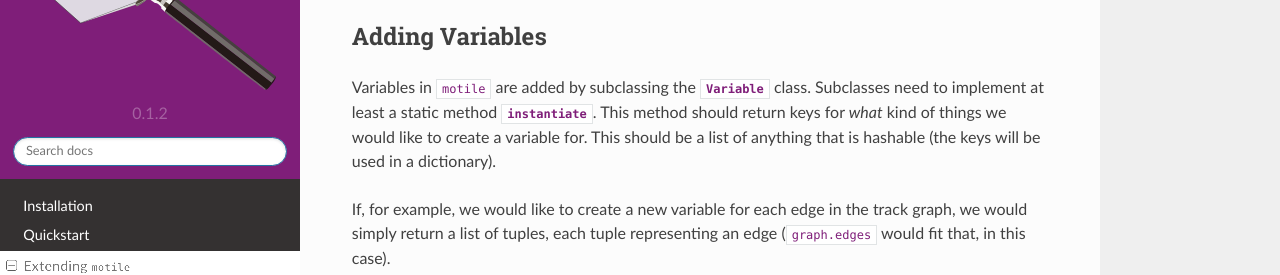
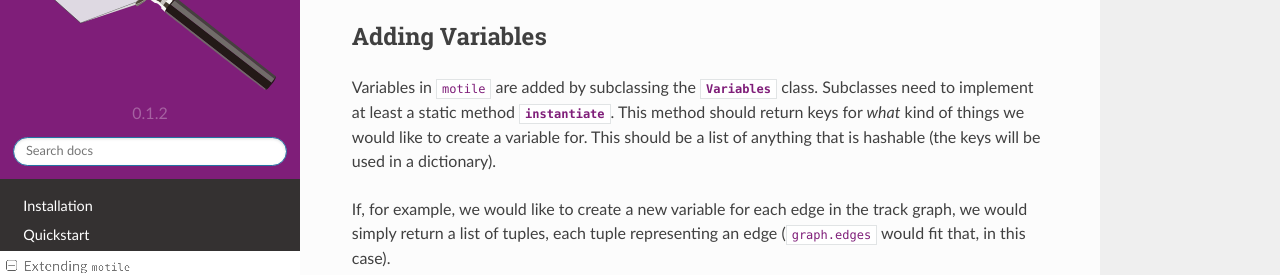
Before and after one commit to funkelab/motile, a Sphinx documentation site: the page built from docs/source/extending.rst, in a window 1280 px wide and 900 px high, scrolled down 2959 px, cut to the strip 178-453 px from the top of the window. Built offline with Sphinx 7.4.7 and the Read the Docs theme 2.0.0, drawn with Linux system fonts in a browser that asks for light colours; cross-references to code outside the pages are shown as plain code.

Commit message:
rename variables

```diff
--- a/docs/source/api.rst
+++ b/docs/source/api.rst
@@ -50,7 +50,7 @@
 
 .. automodule:: motile.variables
 
-  .. autoclass:: Variable
+  .. autoclass:: Variables
     :members:
 
 The following lists all variables that are already implemented in ``motile``.
--- a/docs/source/extending.rst
+++ b/docs/source/extending.rst
@@ -234,9 +234,9 @@
 Adding Variables
 ----------------
 
-Variables in ``motile`` are added by subclassing the :class:`Variable
-<motile.variables.Variable>` class. Subclasses need to implement at least a
-static method :func:`instantiate <motile.variables.Variable.instantiate>`. This
+Variables in ``motile`` are added by subclassing the :class:`Variables
+<motile.variables.Variables>` class. Subclasses need to implement at least a
+static method :func:`instantiate <motile.variables.Variables.instantiate>`. This
 method should return keys for *what* kind of things we would like to create a
 variable for. This should be a list of anything that is hashable (the keys will
 be used in a dictionary).
@@ -255,12 +255,12 @@
 
 To create our new variables, we simply return a list of all pairs of edges we
 wish to have a variable for in :func:`instantiate
-<motile.variables.Variable.instantiate>`. However, declaring those variables
+<motile.variables.Variables.instantiate>`. However, declaring those variables
 alone is not sufficient. To give them semantic meaning, we also have to make
 sure that our edge-pair variables are set to 1 if the two edges they represent
 have been selected, and 0 otherwise. To that end, we also add constraints that
 are specific to our variables by overriding the :func:`instantiate_constraints
-<motile.variables.Variable.instantiate_constraints>` method, such that our
+<motile.variables.Variables.instantiate_constraints>` method, such that our
 variables are linked to the already existing :class:`EdgeSelected
 <motile.variables.EdgeSelected>` variables.
 
@@ -272,7 +272,7 @@
   from motile.variables import EdgeSelected
 
 
-  class EdgePairs(motile.variables.Variable):
+  class EdgePairs(motile.variables.Variables):
 
     @staticmethod
     def instantiate(solver):
```
Also changed, not shown: 2 other files.
